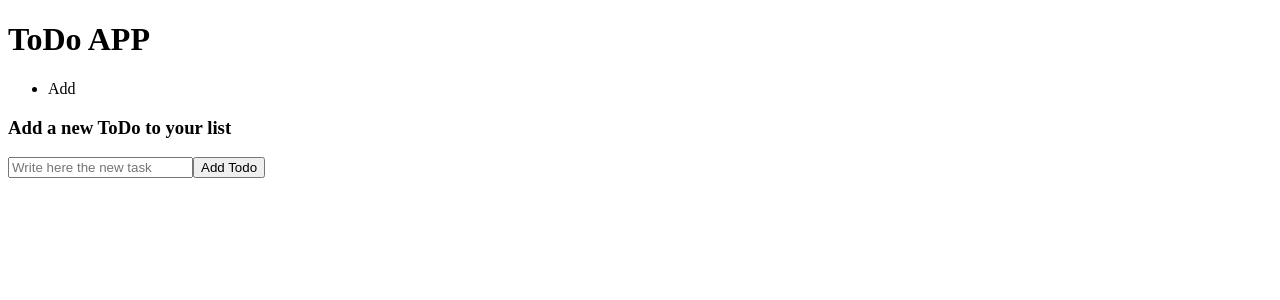
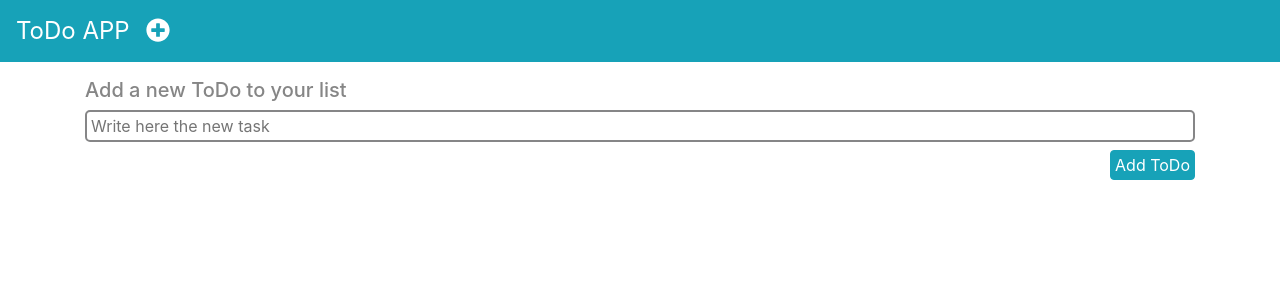
Before and after one commit to sergiosegovia/vue-todo, a Vue app: page / in a window 1280 px wide. Shown: the top 300 px of the page. Built offline with nearby package versions, Linux system fonts and the light colour scheme.

Commit message:
test
test

```diff
--- a/src/App.vue
+++ b/src/App.vue
@@ -1,14 +1,14 @@
 <template>
   <div id="app">
     <header>
-      <div class="brand">
-        <h1>ToDo APP</h1>
-      </div>
-      <div class="top-nav">
-        <ul>
-          <li>Add</li>
+      <b-navbar type="dark" variant="info">
+        <b-navbar-brand href="#">ToDo APP</b-navbar-brand>
+        <ul class="top-nav">
+          <li>
+            <font-awesome-icon icon="plus-circle" />
+          </li>
         </ul>
-      </div>
+      </b-navbar>
     </header>
 
     <TodoList />
@@ -18,6 +18,9 @@
 <script>
 import TodoList from '@/components/TodoList'
 import TodoAdd from '@/components/TodoAdd'
+
+import 'bootstrap/dist/css/bootstrap.css'
+import 'bootstrap-vue/dist/bootstrap-vue.css'
 
 export default {
   name: 'App',
@@ -32,5 +35,34 @@ export default {
 </script>
 
 <style>
+  ul {
+    padding: 0px;
+    margin: 0px;
+  }
 
+  li {
+    list-style: none;
+  }
+
+  .navbar-brand {
+    font-size: 1.5rem;
+  }
+
+  .top-nav {
+    font-size: 1.5rem;
+    color: #fff;
+  }
+
+  h3 {
+    font-size: 1.25rem;
+    color: #868686;
+  }
+
+  header {
+    margin-bottom: 1rem;
+  }
+
+  .btn {
+    padding: 0.125rem 0.25rem;
+  }
 </style>
--- a/src/components/Todo.vue
+++ b/src/components/Todo.vue
@@ -1,11 +1,13 @@
 <template>
 
   <div class="todo">
-    <h3>{{ todo.name }}</h3>
-    <span>Completed: {{ todo.completed }}</span>
-    <button type="button"
-            name="delete-todo"
-            @click="deleteTodo(index)">Delete Todo</button>
+    <b-card
+            style="max-width: 100%"
+            class="mb-2">
+        <h2>{{ todo.name }}</h2>
+
+        <span @click="deleteTodo(index)"><font-awesome-icon icon="trash-alt" /></span>
+    </b-card>
   </div>
 
 </template>
@@ -30,4 +32,22 @@ export default {
 <!-- Add "scoped" attribute to limit CSS to this component only -->
 <style scoped>
 
+  span {
+    float: right;
+    color: #17a2b8;
+  }
+
+  h2 {
+    color: #868686;
+    font-size: 1.5rem;
+  }
+
+  .card-body {
+    padding: .5rem;
+  }
+
+  .card {
+    border: 1px solid rgb(23, 162, 184);
+  }
+
 </style>
--- a/src/components/TodoAdd.vue
+++ b/src/components/TodoAdd.vue
@@ -1,17 +1,13 @@
 <template>
-
     <div class="todo-add">
       <h3>Add a new ToDo to your list</h3>
-    <form id="todo-add-form">
         <input
           type="text"
           name="todo-add"
           placeholder="Write here the new task"
           v-model="name" />
-      <button type="button" name="button" @click="add">Add Todo</button>
-    </form>
+        <b-button variant="info" @click="add">Add ToDo</b-button>
     </div>
-
 </template>
 
 <script>
@@ -28,7 +24,7 @@ export default {
   methods: {
     add: function () {
       this.$emit('add', { name: this.name, completed: this.completed, id: this.id++ })
-      document.getElementById('todo-add-form').reset()
+      // document.getElementById('todo-add-form').reset()
     }
   }
 }
@@ -37,4 +33,20 @@ export default {
 <!-- Add "scoped" attribute to limit CSS to this component only -->
 <style scoped>
 
+  input {
+    width: 100%;
+    border: solid 2px #868687;
+    padding: 0.125rem 0.250rem;
+    border-radius: 5px;
+    margin-bottom: 0.5rem;
+  }
+
+  .btn {
+    float: right;
+  }
+
+  .todo-add {
+    margin-bottom: 3rem;
+  }
+
 </style>
--- a/src/components/TodoList.vue
+++ b/src/components/TodoList.vue
@@ -1,10 +1,12 @@
 <template>
   <div class="todo-list">
-    <TodoAdd @add="addTodo"/>
-        <Todo v-for="(todo, index) in todos"
-              :key="index"
-              :todo="todo"
-              @delete="deleteTodo(index)"/>
+    <div class="container">
+      <TodoAdd @add="addTodo"/>
+      <Todo v-for="(todo, index) in todos"
+            :key="index"
+            :todo="todo"
+            @delete="deleteTodo(index)"/>
+    </div>
   </div>
 </template>
 
--- a/src/main.js
+++ b/src/main.js
@@ -2,6 +2,16 @@
 // (runtime-only or standalone) has been set in webpack.base.conf with an alias.
 import Vue from 'vue'
 import App from './App'
+import BootstrapVue from 'bootstrap-vue'
+import { library } from '@fortawesome/fontawesome-svg-core'
+import { faPlusCircle, faTrashAlt } from '@fortawesome/free-solid-svg-icons'
+import { FontAwesomeIcon } from '@fortawesome/vue-fontawesome'
+
+Vue.use(BootstrapVue)
+
+library.add({faPlusCircle, faTrashAlt})
+
+Vue.component('font-awesome-icon', FontAwesomeIcon)
 
 Vue.config.productionTip = false
 
```
Also changed, not shown: package.json (+7 -1 lines), 1 other file (tests, documents, lock files or other folders). Lines whose indentation alone changed are shown as unchanged.
